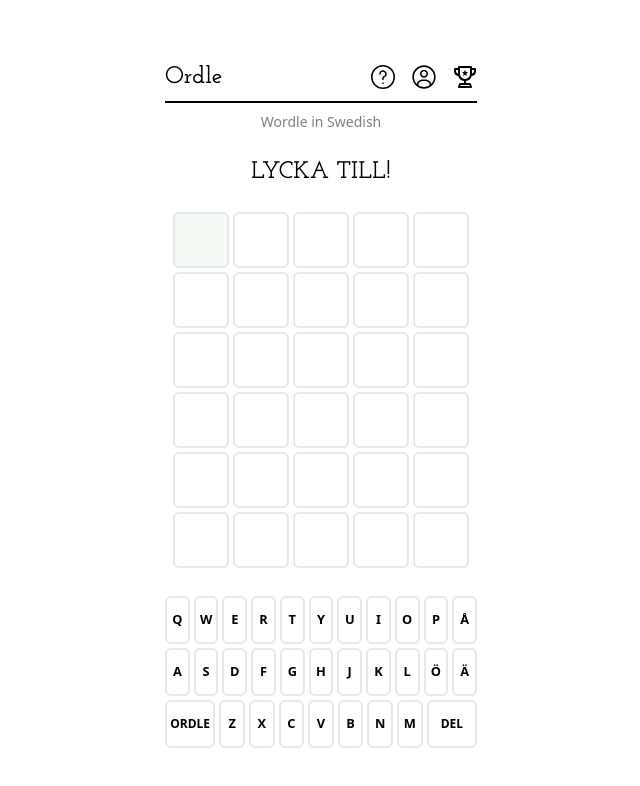
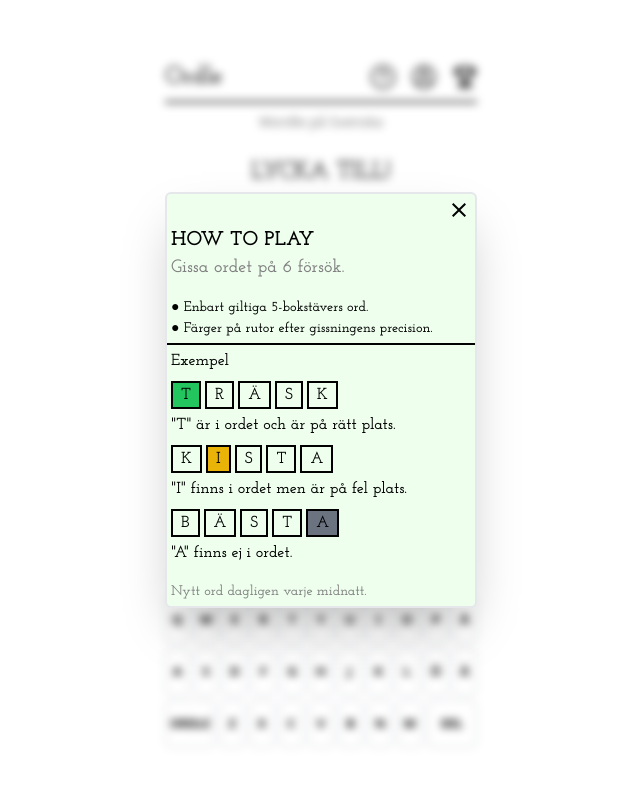
Before and after one commit to gusthv/ordle, a React (Vite) app: page /game in a window 1280 px wide. Shown: the top 786 px of the page, without its empty margins (319-959 px from the left). Built offline with nearby package versions, Linux system fonts and the light colour scheme.

Commit message:
style: update layout

```diff
--- a/src/Buttons.tsx
+++ b/src/Buttons.tsx
@@ -2,7 +2,7 @@
 import { Context } from "./Game";
 
 const Buttons = () => {
-  const { setShowStatistics } = useContext(Context);
+  const { setShowStatistics, setShowHelp } = useContext(Context);
 
   const [hoveringStatistics, setHoveringStatistics] = useState(false);
   const [hoveringUser, setHoveringUser] = useState(false);
@@ -16,6 +16,7 @@
         className="w-6 h-6 cursor-pointer"
         viewBox="0 0 24 24"
         fill="none"
+        onClick={() => setShowHelp(true)}
       >
         <path
           d="M9 9.00001C9.00011 8.45004 9.15139 7.91068 9.43732 7.44088C9.72325 6.97108 10.1328 6.58891 10.6213 6.33616C11.1097 6.08341 11.6583 5.96979 12.2069 6.00773C12.7556 6.04566 13.2833 6.23369 13.7323 6.55126C14.1813 6.86883 14.5344 7.30372 14.7529 7.8084C14.9715 8.31308 15.0471 8.86813 14.9715 9.41288C14.8959 9.95763 14.6721 10.4711 14.3244 10.8972C13.9767 11.3234 13.5185 11.6457 13 11.829C12.7074 11.9325 12.4541 12.1241 12.275 12.3775C12.0959 12.6309 11.9998 12.9337 12 13.244V14.5"
--- a/src/Game.tsx
+++ b/src/Game.tsx
@@ -14,11 +14,15 @@
 type ContextType = {
   showStatistics: boolean;
   setShowStatistics: Dispatch<SetStateAction<boolean>>;
+  showHelp: boolean;
+  setShowHelp: Dispatch<SetStateAction<boolean>>;
 };
 
 export const Context = createContext<ContextType>({
   showStatistics: false,
   setShowStatistics: () => {},
+  showHelp: false,
+  setShowHelp: () => {},
 });
 
 type wordProps = {
@@ -51,7 +55,12 @@
       ? JSON.parse(localStorage.getItem("words")!)
       : []
   );
-  const [playedGames, setPlayedGames] = useState(0);
+  // const [isNew, setIsNew] = useState<boolean>(
+  //   localStorage.getItem("isNew") !== null
+  //     ? JSON.parse(localStorage.getItem("isNew")!)
+  //     : false
+  // );
+  const [playedGames, setPlayedGames] = useState(null);
   const [winPercentage, setWinPercentage] = useState(0);
   const [currentStreak, setCurrentStreak] = useState(0);
   const [maxStreak, setMaxStreak] = useState(0);
@@ -59,6 +68,7 @@
   const [isMobile, setIsMobile] = useState(false);
 
   const [showStatistics, setShowStatistics] = useState(false);
+  const [showHelp, setShowHelp] = useState(false);
 
   const sortedWordBank = wordBank
     .split("\n")
@@ -119,6 +129,12 @@
     setCurrentStreak(currentStreak);
     setMaxStreak(maxStreak);
   };
+
+  useEffect(() => {
+    if (playedGames === 0) {
+      setShowHelp(true);
+    }
+  }, [playedGames]);
 
   useEffect(() => {
     if (wonGame) {
@@ -310,9 +326,96 @@
       value={{
         showStatistics,
         setShowStatistics,
+        showHelp,
+        setShowHelp,
       }}
     >
       <div className="w-[100%] h-[100%]">
+        <div
+          className={`${
+            showHelp ? "flex" : "hidden"
+          } w-[100%] h-[100%] absolute flex flex-col justify-center items-center`}
+        >
+          <div
+            className="w-[100%] h-[100%] absolute z-40 backdrop-blur-sm"
+            onClick={() => {
+              showHelp ? setShowHelp(false) : "";
+            }}
+          />
+          {/* w-[312px] */}
+          <span
+            className={`${
+              isMobile ? "w-[80%]" : "w-[312px]"
+            } flex flex-col justify-center items-center bg-[#eeffee] border-2 shadow-2xl rounded-md z-50`}
+          >
+            <span className="w-full flex flex-row justify-end">
+              <svg
+                width="24"
+                height="24"
+                viewBox="0 0 24 24"
+                fill="none"
+                onMouseEnter={() => setHoveringClose(true)}
+                onMouseLeave={() => setHoveringClose(false)}
+                onClick={() => setShowHelp(false)}
+                className="m-1 cursor-pointer"
+              >
+                <path
+                  d="M6.4 19L5 17.6L10.6 12L5 6.4L6.4 5L12 10.6L17.6 5L19 6.4L13.4 12L19 17.6L17.6 19L12 13.4L6.4 19Z"
+                  fill={hoveringClose ? "#62B462" : "#000000"}
+                />
+              </svg>
+            </span>
+            <span className="w-full flex flex-col justify-start px-1 pb-1 chosenFont">
+              <p className="text-xl font-bold">HOW TO PLAY</p>
+              <p className="text-[18px] text-[#808080]">
+                Gissa ordet på 6 försök.
+              </p>
+              <span className="w-full text-[14px] mt-4 flex flex-col justify-start">
+                <p>● Enbart giltiga 5-bokstävers ord.</p>
+                <p>● Färger på rutor efter gissningens precision.</p>
+              </span>
+            </span>
+            <div className="w-full h-[2px] bg-black" />
+            <span className="w-full flex flex-col justify-start p-1 chosenFont">
+              <p>Exempel</p>
+              <span>
+                <span className="flex flex-row items-center mt-2 mb-1 gap-1">
+                  <p className="px-2 bg-green-500 border-2 border-[black]">T</p>
+                  <p className="px-2 border-2 border-[black]">R</p>
+                  <p className="px-2 border-2 border-[black]">Ä</p>
+                  <p className="px-2 border-2 border-[black]">S</p>
+                  <p className="px-2 border-2 border-[black]">K</p>
+                </span>
+                <p>"T" är i ordet och är på rätt plats.</p>
+              </span>
+              <span>
+                <span className="flex flex-row items-center mt-2 mb-1 gap-1">
+                  <p className="px-2 border-2 border-[black]">K</p>
+                  <p className="px-2 border-2 bg-yellow-500 border-[black]">
+                    I
+                  </p>
+                  <p className="px-2 border-2 border-[black]">S</p>
+                  <p className="px-2 border-2 border-[black]">T</p>
+                  <p className="px-2 border-2 border-[black]">A</p>
+                </span>
+                <p>"I" finns i ordet men är på fel plats.</p>
+              </span>
+              <span>
+                <span className="flex flex-row items-center mt-2 mb-1 gap-1">
+                  <p className="px-2 border-2 border-[black]">B</p>
+                  <p className="px-2 border-2 border-[black]">Ä</p>
+                  <p className="px-2 border-2 border-[black]">S</p>
+                  <p className="px-2 border-2 border-[black]">T</p>
+                  <p className="px-2 border-2 bg-gray-500 border-[black]">A</p>
+                </span>
+                <p>"A" finns ej i ordet.</p>
+              </span>
+              <p className="text-[14px] mt-4 text-[#808080] chosenFont">
+                Nytt ord dagligen varje midnatt.
+              </p>
+            </span>
+          </span>
+        </div>
         <div
           className={`${
             showStatistics ? "flex" : "hidden"
@@ -357,7 +460,7 @@
                 <p className="text-[14px] text-[#808080]">Played</p>
               </span>
               <span className="flex flex-col items-center">
-                <p>{winPercentage}</p>
+                <p>{winPercentage ? winPercentage : "0"}</p>
                 <p className="text-[14px] text-[#808080]">Win %</p>
               </span>
               <span className="flex flex-col items-center">
@@ -408,7 +511,7 @@
             </span>
             <div className="h-[2px] bg-black" />
             <p className="mt-2 text-[14px] text-[#808080] text-center">
-              Wordle in Swedish
+              Wordle på Svenska
             </p>
           </div>
           <p
```
